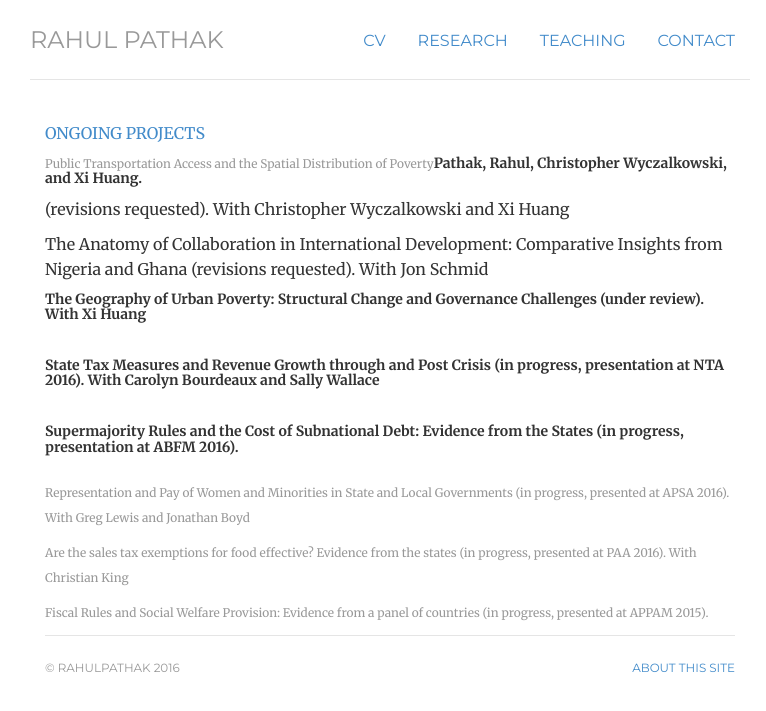
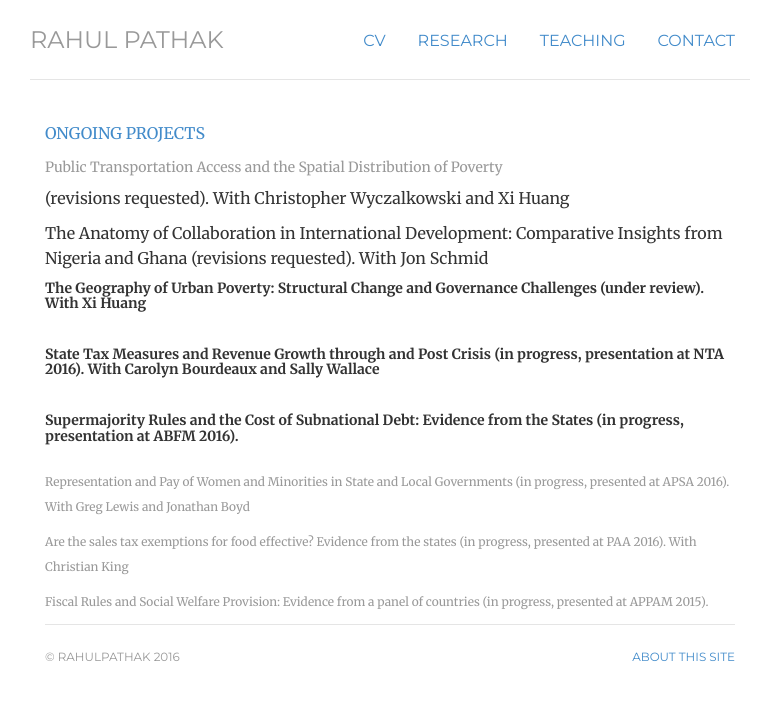
Before and after one commit to pathak-rahul/pathak-rahul.github.io, a Jekyll site: the page built from ongoing/index.html, in a window 1280 px wide. Shown: the top 711 px of the page, without its empty margins (250-1016 px from the left). Built offline with Jekyll 4.4.1, drawn with Linux system fonts in a browser that asks for light colours.

Commit message:
Update index.html

```diff
--- a/ongoing/index.html
+++ b/ongoing/index.html
@@ -11,7 +11,7 @@ title: ongoing
 
 <ul class="list-unstyled">
 
-<h5><small>Public Transportation Access and the Spatial Distribution of Poverty</small>Pathak, Rahul, Christopher Wyczalkowski, and Xi Huang. </h5>
+<h4><small>Public Transportation Access and the Spatial Distribution of Poverty</small></h4>
 
 <p></small> (revisions requested). With Christopher Wyczalkowski and Xi Huang</small><br>
 <p></small>The Anatomy of Collaboration in International Development: Comparative Insights from Nigeria and Ghana (revisions requested). With Jon Schmid</small><br>
```
